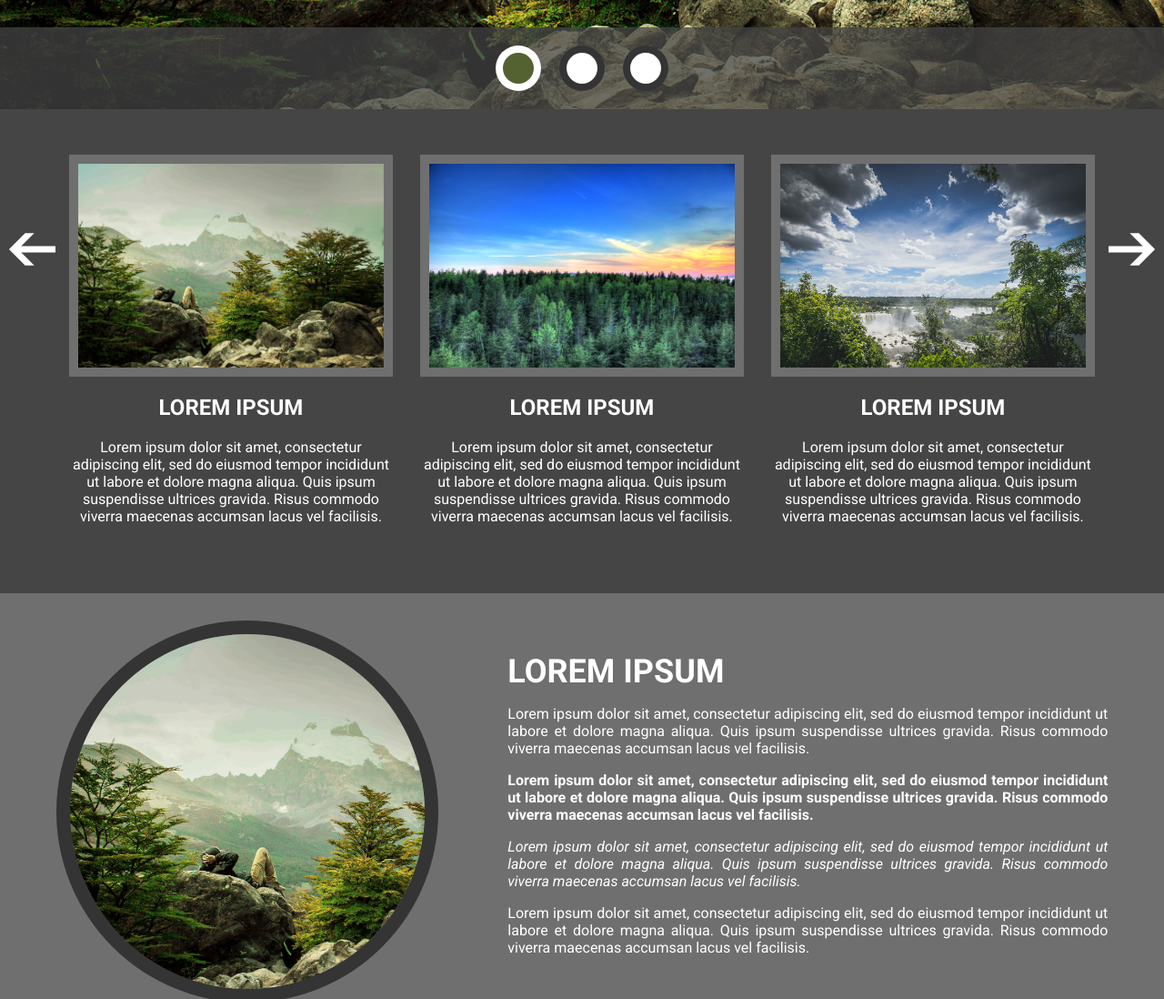
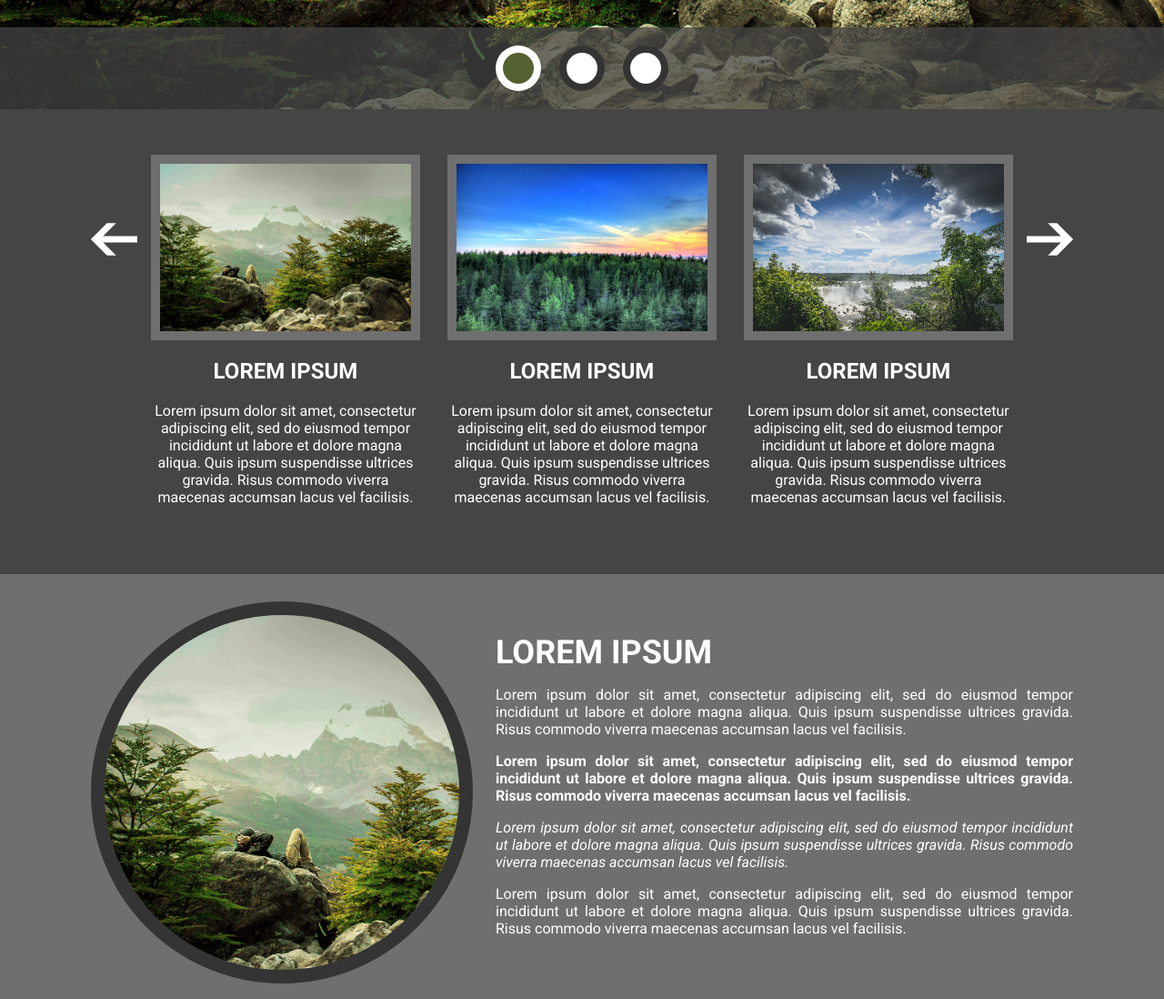
Before and after one commit to alexandreangeli/dot-vanilla-hiring-test, a plain HTML site: page index.html in a window 1280 px wide. Shown: the part 680-1778 px from the top of the page at 91% size. Drawn offline with Linux system fonts and the light colour scheme.

Commit message:
fix invalid padding-left

```diff
--- a/styles/index.css
+++ b/styles/index.css
@@ -31,8 +31,8 @@ html {
 }
 @media screen and (min-width: 900px) {
   .page > * {
-    padding-left: 0 Max(calc((100vw - 1336px) / 2), 100px);
-    padding-right: 0 Max(calc((100vw - 1336px) / 2), 100px);
+    padding-left: Max(calc((100vw - 1336px) / 2), 100px);
+    padding-right: Max(calc((100vw - 1336px) / 2), 100px);
   }
 }
 
```
